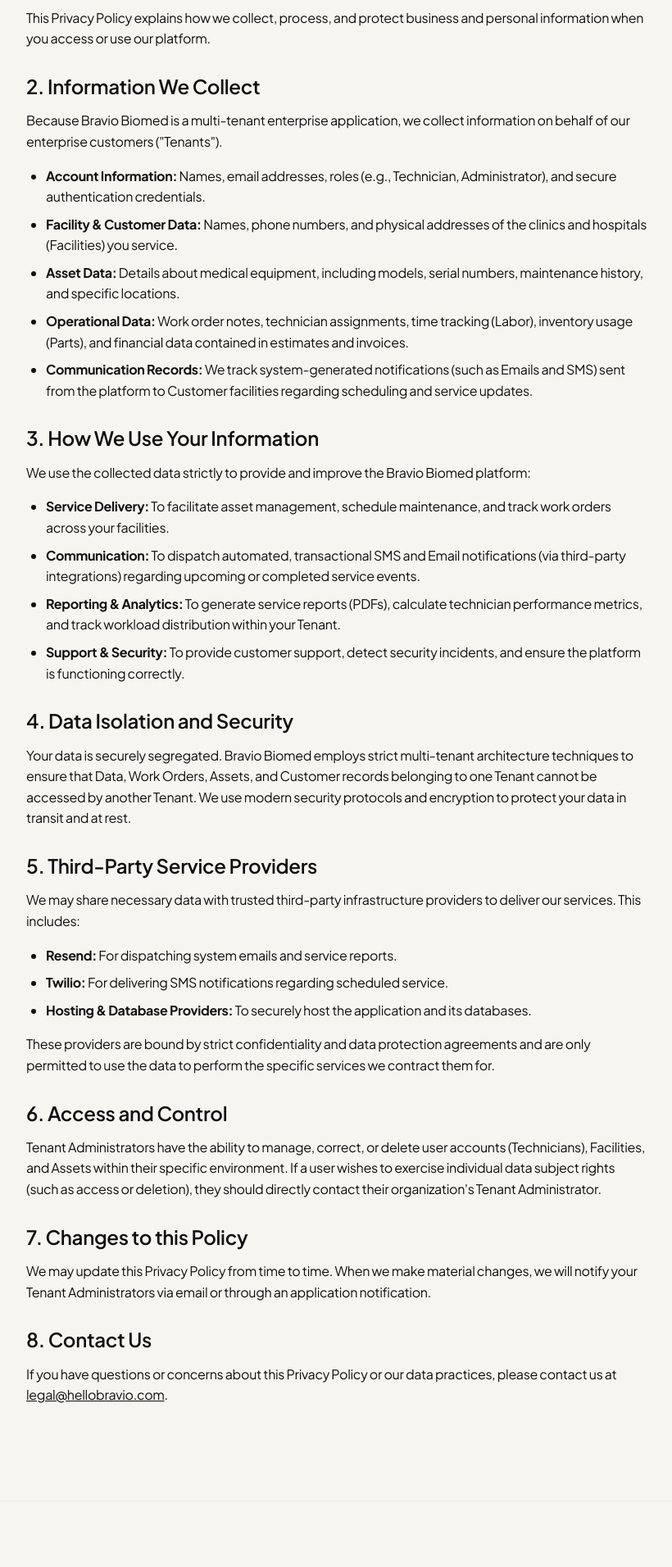
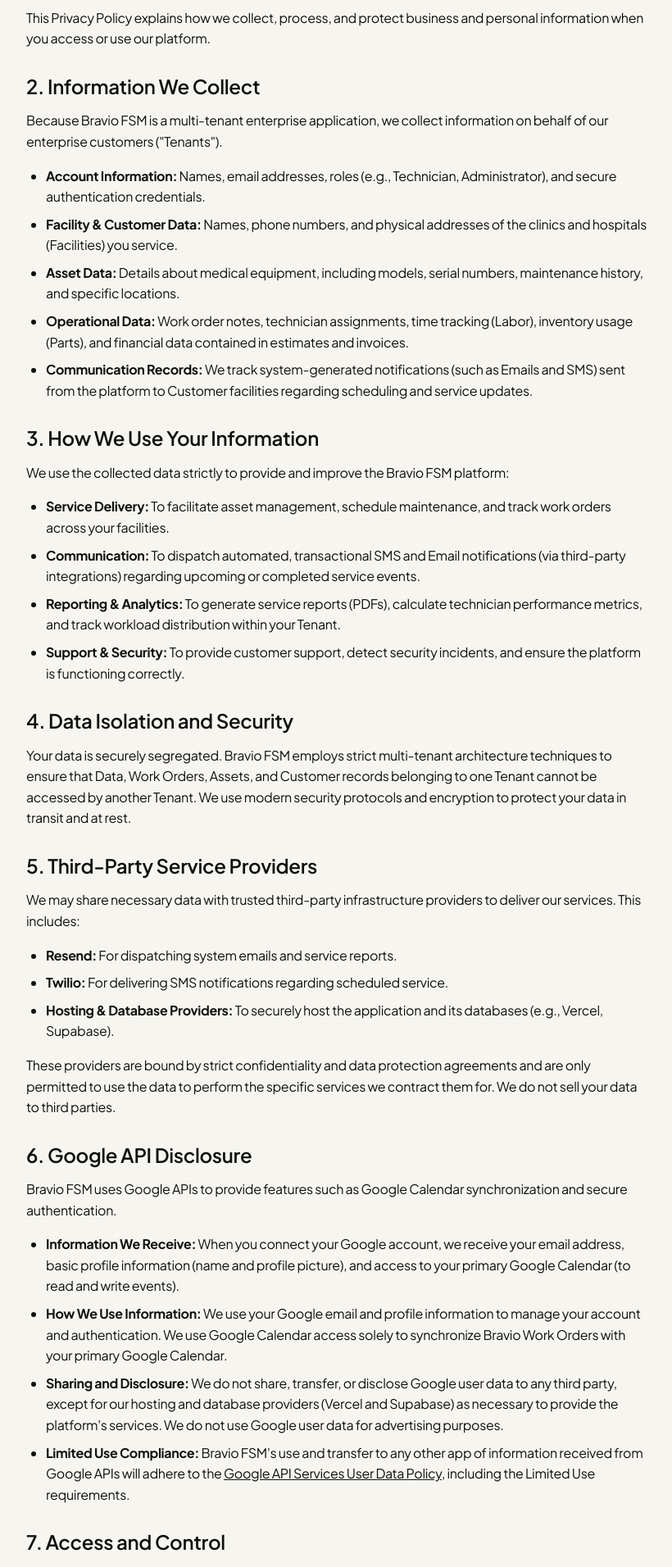
Before and after one commit to iamdanusabu/bravio-landing, a Next.js app: page /privacy-policy in a window 1280 px wide. Shown: the part 420-2332 px from the top of the page at 82% size, without its empty margins (228-1048 px from the left). Built offline with nearby package versions, Linux system fonts and the light colour scheme.

Commit message:
Privacy Policy updated

```diff
--- a/src/app/privacy-policy/page.tsx
+++ b/src/app/privacy-policy/page.tsx
@@ -4,7 +4,7 @@
 
 export const metadata: Metadata = {
     title: 'Privacy Policy — Bravio Biomed',
-    description: 'Privacy Policy for Bravio Biomed',
+    description: 'Privacy Policy for Bravio FSM and CMMS',
 };
 
 export default function PrivacyPolicyPage() {
@@ -13,7 +13,7 @@
             <Navbar />
             <div style={{ paddingTop: '120px', paddingBottom: '100px' }}>
                 <div className="container" style={{ maxWidth: '800px', margin: '0 auto' }}>
-                    <h1 style={{ fontSize: '40px', marginBottom: '16px' }}>Privacy Policy for Bravio Biomed</h1>
+                    <h1 style={{ fontSize: '40px', marginBottom: '16px' }}>Privacy Policy for Bravio</h1>
                     <p style={{ color: 'var(--muted)', marginBottom: '40px' }}><strong>Effective Date:</strong> February 24, 2026</p>
 
                     <h2 style={{ fontSize: '24px', marginTop: '32px', marginBottom: '16px' }}>1. Introduction</h2>
@@ -26,7 +26,7 @@
 
                     <h2 style={{ fontSize: '24px', marginTop: '32px', marginBottom: '16px' }}>2. Information We Collect</h2>
                     <p style={{ marginBottom: '16px', lineHeight: 1.6 }}>
-                        Because Bravio Biomed is a multi-tenant enterprise application, we collect information on behalf of our enterprise customers (&quot;Tenants&quot;).
+                        Because Bravio FSM is a multi-tenant enterprise application, we collect information on behalf of our enterprise customers (&quot;Tenants&quot;).
                     </p>
                     <ul style={{ paddingLeft: '24px', marginBottom: '16px', lineHeight: 1.6 }}>
                         <li style={{ marginBottom: '8px' }}><strong>Account Information:</strong> Names, email addresses, roles (e.g., Technician, Administrator), and secure authentication credentials.</li>
@@ -38,7 +38,7 @@
 
                     <h2 style={{ fontSize: '24px', marginTop: '32px', marginBottom: '16px' }}>3. How We Use Your Information</h2>
                     <p style={{ marginBottom: '16px', lineHeight: 1.6 }}>
-                        We use the collected data strictly to provide and improve the Bravio Biomed platform:
+                        We use the collected data strictly to provide and improve the Bravio FSM platform:
                     </p>
                     <ul style={{ paddingLeft: '24px', marginBottom: '16px', lineHeight: 1.6 }}>
                         <li style={{ marginBottom: '8px' }}><strong>Service Delivery:</strong> To facilitate asset management, schedule maintenance, and track work orders across your facilities.</li>
@@ -49,7 +49,7 @@
 
                     <h2 style={{ fontSize: '24px', marginTop: '32px', marginBottom: '16px' }}>4. Data Isolation and Security</h2>
                     <p style={{ marginBottom: '16px', lineHeight: 1.6 }}>
-                        Your data is securely segregated. Bravio Biomed employs strict multi-tenant architecture techniques to ensure that Data, Work Orders, Assets, and Customer records belonging to one Tenant cannot be accessed by another Tenant. We use modern security protocols and encryption to protect your data in transit and at rest.
+                        Your data is securely segregated. Bravio FSM employs strict multi-tenant architecture techniques to ensure that Data, Work Orders, Assets, and Customer records belonging to one Tenant cannot be accessed by another Tenant. We use modern security protocols and encryption to protect your data in transit and at rest.
                     </p>
 
                     <h2 style={{ fontSize: '24px', marginTop: '32px', marginBottom: '16px' }}>5. Third-Party Service Providers</h2>
@@ -59,23 +59,34 @@
                     <ul style={{ paddingLeft: '24px', marginBottom: '16px', lineHeight: 1.6 }}>
                         <li style={{ marginBottom: '8px' }}><strong>Resend:</strong> For dispatching system emails and service reports.</li>
                         <li style={{ marginBottom: '8px' }}><strong>Twilio:</strong> For delivering SMS notifications regarding scheduled service.</li>
-                        <li style={{ marginBottom: '8px' }}><strong>Hosting &amp; Database Providers:</strong> To securely host the application and its databases.</li>
+                        <li style={{ marginBottom: '8px' }}><strong>Hosting &amp; Database Providers:</strong> To securely host the application and its databases (e.g., Vercel, Supabase).</li>
                     </ul>
                     <p style={{ marginBottom: '16px', lineHeight: 1.6 }}>
-                        These providers are bound by strict confidentiality and data protection agreements and are only permitted to use the data to perform the specific services we contract them for.
+                        These providers are bound by strict confidentiality and data protection agreements and are only permitted to use the data to perform the specific services we contract them for. We do not sell your data to third parties.
                     </p>
 
-                    <h2 style={{ fontSize: '24px', marginTop: '32px', marginBottom: '16px' }}>6. Access and Control</h2>
+                    <h2 style={{ fontSize: '24px', marginTop: '32px', marginBottom: '16px' }}>6. Google API Disclosure</h2>
+                    <p style={{ marginBottom: '16px', lineHeight: 1.6 }}>
+                        Bravio FSM uses Google APIs to provide features such as Google Calendar synchronization and secure authentication.
+                    </p>
+                    <ul style={{ paddingLeft: '24px', marginBottom: '16px', lineHeight: 1.6 }}>
+                        <li style={{ marginBottom: '8px' }}><strong>Information We Receive:</strong> When you connect your Google account, we receive your email address, basic profile information (name and profile picture), and access to your primary Google Calendar (to read and write events).</li>
+                        <li style={{ marginBottom: '8px' }}><strong>How We Use Information:</strong> We use your Google email and profile information to manage your account and authentication. We use Google Calendar access solely to synchronize Bravio Work Orders with your primary Google Calendar.</li>
+                        <li style={{ marginBottom: '8px' }}><strong>Sharing and Disclosure:</strong> We do not share, transfer, or disclose Google user data to any third party, except for our hosting and database providers (Vercel and Supabase) as necessary to provide the platform&apos;s services. We do not use Google user data for advertising purposes.</li>
+                        <li style={{ marginBottom: '8px' }}><strong>Limited Use Compliance:</strong> Bravio FSM&apos;s use and transfer to any other app of information received from Google APIs will adhere to the <a href="https://developers.google.com/terms/api-services-user-data-policy" target="_blank" rel="noopener noreferrer" style={{ textDecoration: 'underline' }}>Google API Services User Data Policy</a>, including the Limited Use requirements.</li>
+                    </ul>
+
+                    <h2 style={{ fontSize: '24px', marginTop: '32px', marginBottom: '16px' }}>7. Access and Control</h2>
                     <p style={{ marginBottom: '16px', lineHeight: 1.6 }}>
                         Tenant Administrators have the ability to manage, correct, or delete user accounts (Technicians), Facilities, and Assets within their specific environment. If a user wishes to exercise individual data subject rights (such as access or deletion), they should directly contact their organization&apos;s Tenant Administrator.
                     </p>
 
-                    <h2 style={{ fontSize: '24px', marginTop: '32px', marginBottom: '16px' }}>7. Changes to this Policy</h2>
+                    <h2 style={{ fontSize: '24px', marginTop: '32px', marginBottom: '16px' }}>8. Changes to this Policy</h2>
                     <p style={{ marginBottom: '16px', lineHeight: 1.6 }}>
                         We may update this Privacy Policy from time to time. When we make material changes, we will notify your Tenant Administrators via email or through an application notification.
                     </p>
 
-                    <h2 style={{ fontSize: '24px', marginTop: '32px', marginBottom: '16px' }}>8. Contact Us</h2>
+                    <h2 style={{ fontSize: '24px', marginTop: '32px', marginBottom: '16px' }}>9. Contact Us</h2>
                     <p style={{ marginBottom: '16px', lineHeight: 1.6 }}>
                         If you have questions or concerns about this Privacy Policy or our data practices, please contact us at <a href="mailto:legal@hellobravio.com" style={{ textDecoration: 'underline' }}>legal@hellobravio.com</a>.
                     </p>
```
